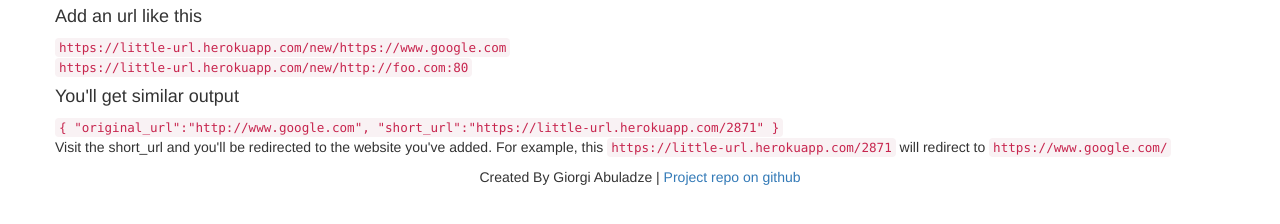
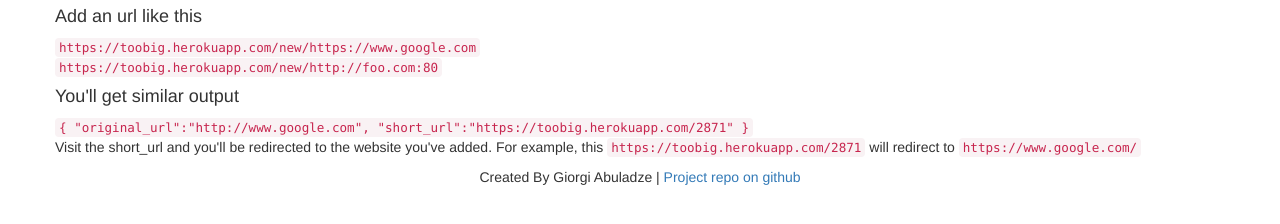
Before and after one commit to gabuladze/shurl, a website: page index.html in a window 1280 px wide. Shown: the part 252-476 px from the top of the page. Drawn offline with nearby package versions, Linux system fonts and the light colour scheme.

Commit message:
Updated URLs

```diff
--- a/index.html
+++ b/index.html
@@ -25,14 +25,14 @@
         <ul class="list-unstyled">
           <li>
             <h4>Add an url like this</h4>
-            <code>https://little-url.herokuapp.com/new/https://www.google.com</code> <br>
-            <code>https://little-url.herokuapp.com/new/http://foo.com:80</code>
+            <code>https://toobig.herokuapp.com/new/https://www.google.com</code> <br>
+            <code>https://toobig.herokuapp.com/new/http://foo.com:80</code>
             <h4>You'll get similar output</h4>
-            <code>{ "original_url":"http://www.google.com", "short_url":"https://little-url.herokuapp.com/2871" }</code>
+            <code>{ "original_url":"http://www.google.com", "short_url":"https://toobig.herokuapp.com/2871" }</code>
           </li>
           <li>
             Visit the short_url and you'll be redirected to the website you've added. For example, this
-            <code>https://little-url.herokuapp.com/2871</code>
+            <code>https://toobig.herokuapp.com/2871</code>
             will redirect to
             <code>https://www.google.com/</code>
           </li>
```
